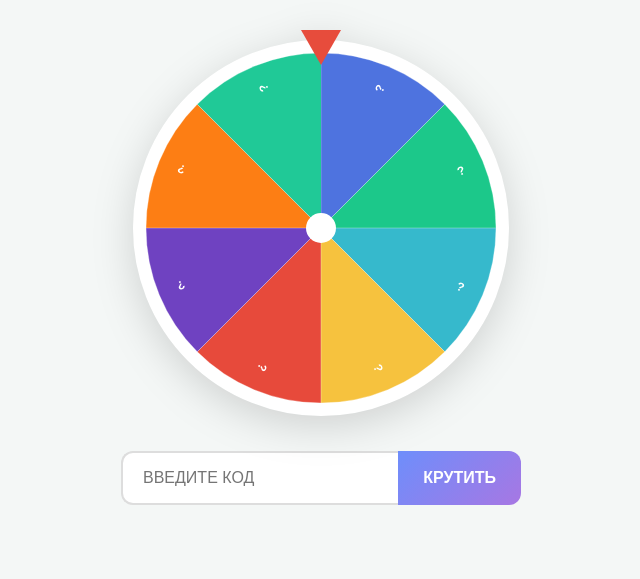
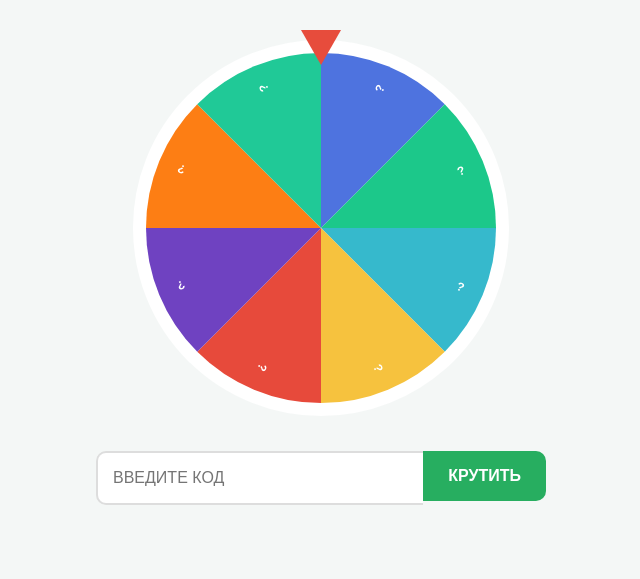
Before and after one commit to phrequencyz/roulette, a Flask app: page / in a window 1280 px wide. Shown: the top 579 px of the page, without its empty margins (319-959 px from the left). Run offline with Flask 3, Linux system fonts and the light colour scheme.

Commit message:
Update wheel.html

```diff
--- a/templates/wheel.html
+++ b/templates/wheel.html
@@ -3,35 +3,22 @@
 <head>
     <meta charset="UTF-8">
     <meta name="viewport" content="width=device-width, initial-scale=1.0">
-    <title>Удачливая Рулетка</title>
+    <title>Рулетка</title>
     <style>
         body {
             text-align: center;
-            font-family: 'Segoe UI', Tahoma, Geneva, Verdana, sans-serif;
+            font-family: 'Segoe UI', sans-serif;
             background: #f4f7f6;
-            margin: 0;
-            padding: 20px;
-            color: #333;
-            display: flex;
-            flex-direction: column;
-            align-items: center;
+            margin: 0; padding: 20px;
+            display: flex; flex-direction: column; align-items: center;
         }
 
-        .container {
-            position: relative;
-            display: inline-block;
-            filter: drop-shadow(0 10px 20px rgba(0,0,0,0.15));
-            margin-top: 20px;
-        }
+        .container { position: relative; display: inline-block; margin-top: 20px; }
 
-        /* Стрелка строго сверху */
         .pointer {
-            position: absolute;
-            top: -10px;
-            left: 50%;
+            position: absolute; top: -10px; left: 50%;
             transform: translateX(-50%);
-            width: 0;
-            height: 0;
+            width: 0; height: 0;
             border-left: 20px solid transparent;
             border-right: 20px solid transparent;
             border-top: 35px solid #e74c3c;
@@ -40,71 +27,39 @@
 
         #canvas {
             transition: transform 5s cubic-bezier(0.15, 0, 0.15, 1);
-            border-radius: 50%;
-            border: 8px solid #fff;
-            background-color: #fff;
-            transform: rotate(0deg);
+            border-radius: 50%; border: 8px solid #fff; background-color: #fff;
         }
 
-        /* Группа управления: Поле и Кнопка в одну линию */
         .controls {
-            display: flex;
-            justify-content: center;
-            align-items: stretch;
-            gap: 0; /* Убираем зазор для эффекта слитности, если нужно, или ставим 10px */
-            margin-top: 30px;
-            width: 100%;
-            max-width: 400px;
+            display: flex; justify-content: center; align-items: stretch;
+            margin-top: 30px; width: 100%; max-width: 450px;
         }
 
         input {
-            flex: 1;
-            padding: 0 20px;
-            height: 54px;
-            font-size: 16px;
-            border: 2px solid #ddd;
-            border-right: none; /* Соединяем с кнопкой */
-            border-radius: 12px 0 0 12px;
-            outline: none;
-            transition: border-color 0.3s;
-            box-sizing: border-box;
-        }
-
-        input:focus {
-            border-color: #6e8efb;
+            flex: 1; padding: 0 15px; height: 50px;
+            font-size: 16px; border: 2px solid #ddd; border-right: none;
+            border-radius: 10px 0 0 10px; outline: none;
         }
 
         button {
-            height: 54px;
-            padding: 0 25px;
-            font-size: 16px;
-            font-weight: bold;
-            cursor: pointer;
-            background: linear-gradient(135deg, #6e8efb, #a777e3);
-            color: #fff;
-            border: none;
-            border-radius: 0 12px 12px 0;
-            transition: all 0.3s ease;
+            height: 50px; padding: 0 25px;
+            font-size: 16px; font-weight: bold; cursor: pointer;
+            background: #27ae60; color: #fff;
+            border: none; border-radius: 0 10px 10px 0;
             white-space: nowrap;
-            box-sizing: border-box;
         }
 
-        button:hover {
-            filter: brightness(1.1);
-        }
-
-        button:disabled {
-            background: #ccc;
-            cursor: not-allowed;
-        }
+        button:disabled { background: #ccc; }
 
         #res {
             margin-top: 25px;
-            font-size: 20px;
-            min-height: 30px;
+            font-size: 22px;
             font-weight: 600;
             color: #2c3e50;
-            max-width: 320px;
+            width: 90%;
+            white-space: nowrap; /* В ОДНУ СТРОКУ */
+            overflow: hidden;
+            text-overflow: ellipsis;
         }
     </style>
 </head>
@@ -125,64 +80,44 @@
     <script>
         let currentRotation = 0;
         const ctx = document.getElementById('canvas').getContext('2d');
-        const colors = ["#4e73df", "#1cc88a", "#36b9cc", "#f6c23e", "#e74a3b", "#6f42c1", "#fd7e14", "#20c997", "#d63384", "#6610f2"];
-
-        // Первоначальная отрисовка
-        function init() {
-            draw(["?", "?", "?", "?", "?", "?", "?", "?"]);
-        }
+        const colors = ["#4e73df", "#1cc88a", "#36b9cc", "#f6c23e", "#e74a3b", "#6f42c1", "#fd7e14", "#20c997"];
 
         function draw(labels) {
-            const centerX = 180;
-            const centerY = 180;
-            const radius = 175;
+            const centerX = 180, centerY = 180, radius = 175;
             const arc = (Math.PI * 2) / labels.length;
-
             ctx.clearRect(0, 0, 360, 360);
-
             labels.forEach((text, i) => {
                 const angle = i * arc - Math.PI / 2;
-
                 ctx.beginPath();
                 ctx.fillStyle = colors[i % colors.length];
                 ctx.moveTo(centerX, centerY);
                 ctx.arc(centerX, centerY, radius, angle, angle + arc);
                 ctx.fill();
-
-                ctx.save();
-                ctx.strokeStyle = "rgba(255,255,255,0.3)";
-                ctx.lineWidth = 1;
-                ctx.stroke();
-                ctx.restore();
-
                 ctx.save();
                 ctx.translate(centerX, centerY);
                 ctx.rotate(angle + arc / 2);
                 ctx.fillStyle = "#fff";
-                ctx.font = "bold 12px sans-serif";
-                ctx.textAlign = "right";
-                const displayText = text.length > 12 ? text.substring(0, 10) + ".." : text;
-                ctx.fillText(displayText, radius - 20, 5);
+                ctx.font = "bold 12px sans-serif"; ctx.textAlign = "right";
+                ctx.fillText(text.substring(0, 14), radius - 20, 5);
                 ctx.restore();
             });
+        }
 
-            // Центр
-            ctx.beginPath();
-            ctx.arc(centerX, centerY, 15, 0, Math.PI * 2);
-            ctx.fillStyle = "#fff";
-            ctx.fill();
+        // Загрузка призов ПРИ СТАРТЕ
+        async function init() {
+            try {
+                const r = await fetch('/get_prizes_list');
+                const d = await r.json();
+                if (d.names) draw(d.names);
+            } catch (e) {
+                draw(["?", "?", "?", "?", "?", "?", "?", "?"]);
+            }
         }
 
         async function spin() {
-            const btn = document.getElementById('btn');
-            const resText = document.getElementById('res');
-            const codeInput = document.getElementById('promo-code');
-            const code = codeInput.value.trim();
-
-            if (!code) {
-                resText.innerText = "⚠️ Введите код!";
-                return;
-            }
+            const btn = document.getElementById('btn'), resText = document.getElementById('res');
+            const code = document.getElementById('promo-code').value.trim();
+            if (!code) { alert("Введите код!"); return; }
 
             btn.disabled = true;
             resText.innerText = "⏳ Проверка...";
@@ -193,7 +128,6 @@
                     headers: { 'Content-Type': 'application/json' },
                     body: JSON.stringify({ code: code })
                 });
-
                 const d = await r.json();
 
                 if (!r.ok) {
@@ -202,29 +136,19 @@
                     return;
                 }
 
-                // Перерисовываем колесо подгруженными данными
                 draw(d.all_names);
-
-                resText.innerText = "🎰 Удача рядом...";
-
                 const arcDegree = 360 / d.total_segments;
-                const extraSpins = 1800; // 5 полных кругов
-                const segmentCenter = (d.index * arcDegree) + (arcDegree / 2);
-                const targetAngle = 360 - segmentCenter;
-
-                // Вращение всегда вперед
-                currentRotation += extraSpins + ((targetAngle - (currentRotation % 360) + 360) % 360);
-
+                const targetAngle = 360 - (d.index * arcDegree + arcDegree / 2);
+                currentRotation += 1800 + ((targetAngle - (currentRotation % 360) + 360) % 360);
                 document.getElementById('canvas').style.transform = `rotate(${currentRotation}deg)`;
 
                 setTimeout(() => {
-                    resText.innerHTML = "✨ ВЫИГРЫШ: <br><span style='color: #e74a3b; font-size: 24px;'>" + d.prize + "</span> ✨";
+                    // ТУТ ВЫВОД В ОДНУ СТРОКУ
+                    resText.innerHTML = "✨ ВЫИГРЫШ: <span style='color: #e74a3b;'>" + d.prize + "</span> ✨";
                     btn.disabled = false;
                 }, 5200);
-
             } catch (e) {
-                console.error(e);
-                resText.innerText = "❗ Ошибка сервера";
+                resText.innerText = "❗ Ошибка соединения";
                 btn.disabled = false;
             }
         }
```
